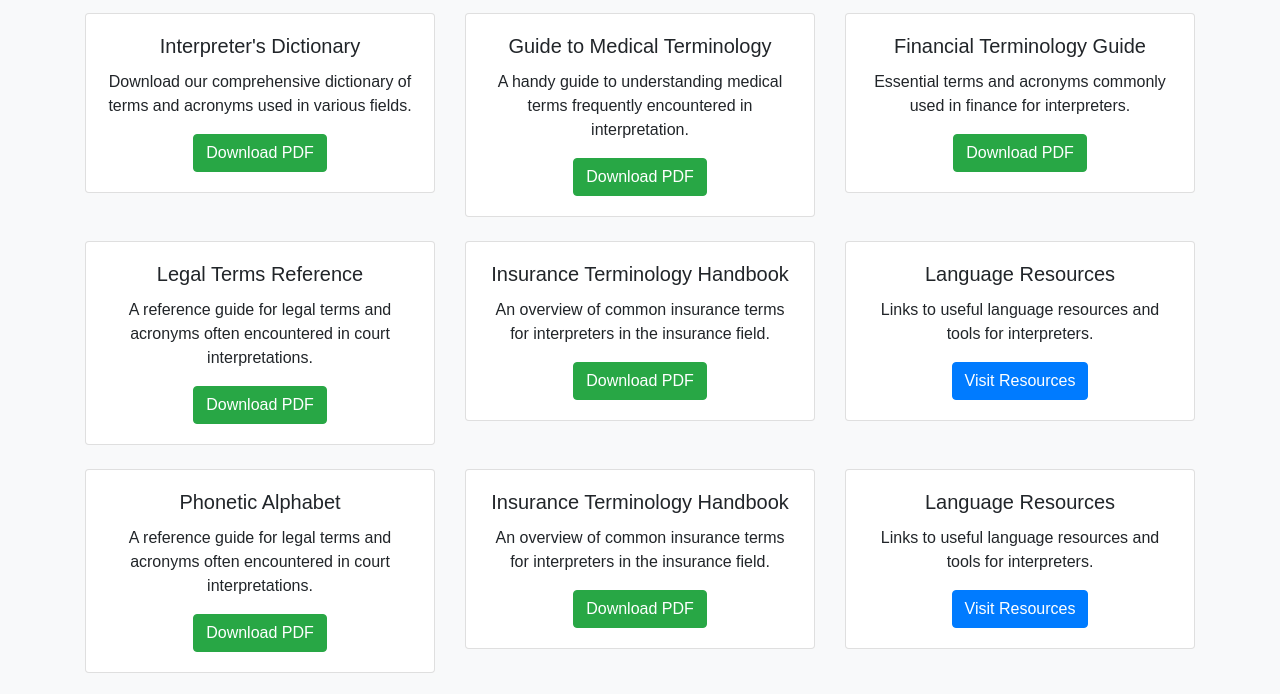
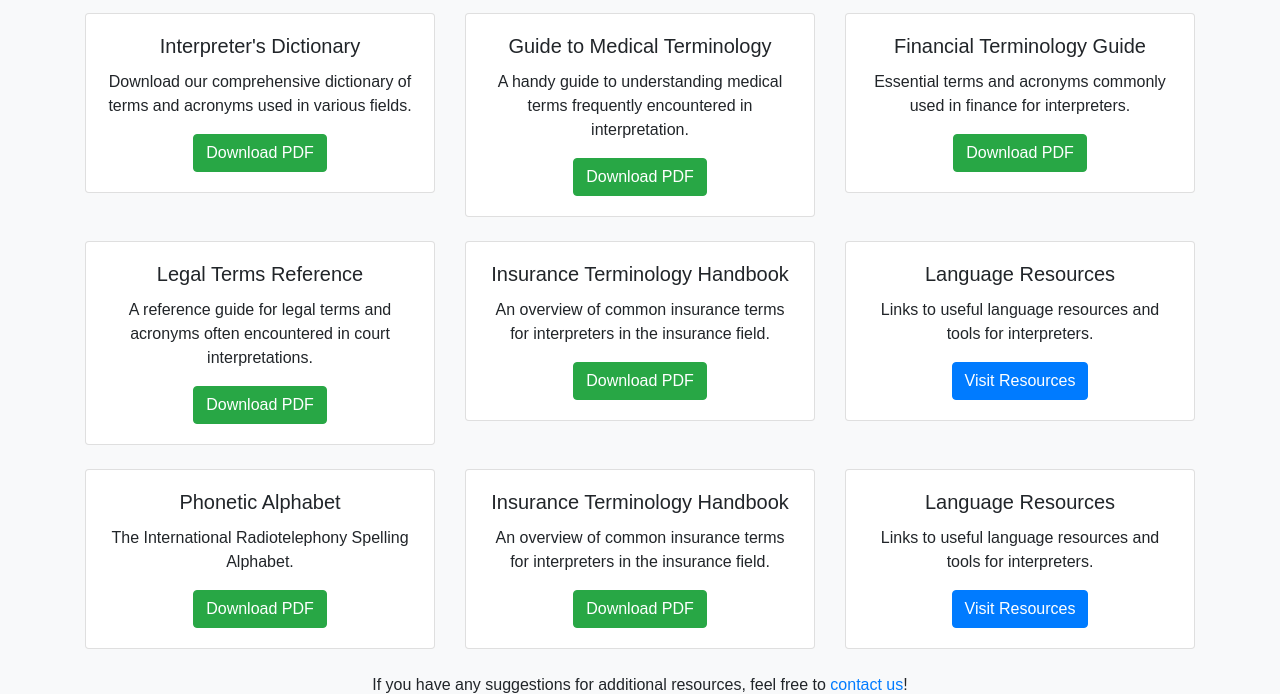
Before and after one commit to clentebanks/-Interpreter-Studio, a plain HTML site: page download-page.html in a window 1280 px wide. Shown: the part 265-959 px from the top of the page. Drawn offline with nearby package versions, Linux system fonts and the light colour scheme.

Commit message:
text alphabeeet

```diff
--- a/download-page.html
+++ b/download-page.html
@@ -90,7 +90,7 @@
                     <div class="card mb-4">
                         <div class="card-body">
                             <h5 class="card-title">Phonetic Alphabet</h5>
-                            <p class="card-text">A reference guide for legal terms and acronyms often encountered in court interpretations.</p>
+                            <p class="card-text">The International Radiotelephony Spelling Alphabet.</p>
                             <a href="download-doc/Phonetic Alphabet.pdf" class="btn btn-success" download>Download PDF</a>
                         </div>
                     </div>
```
